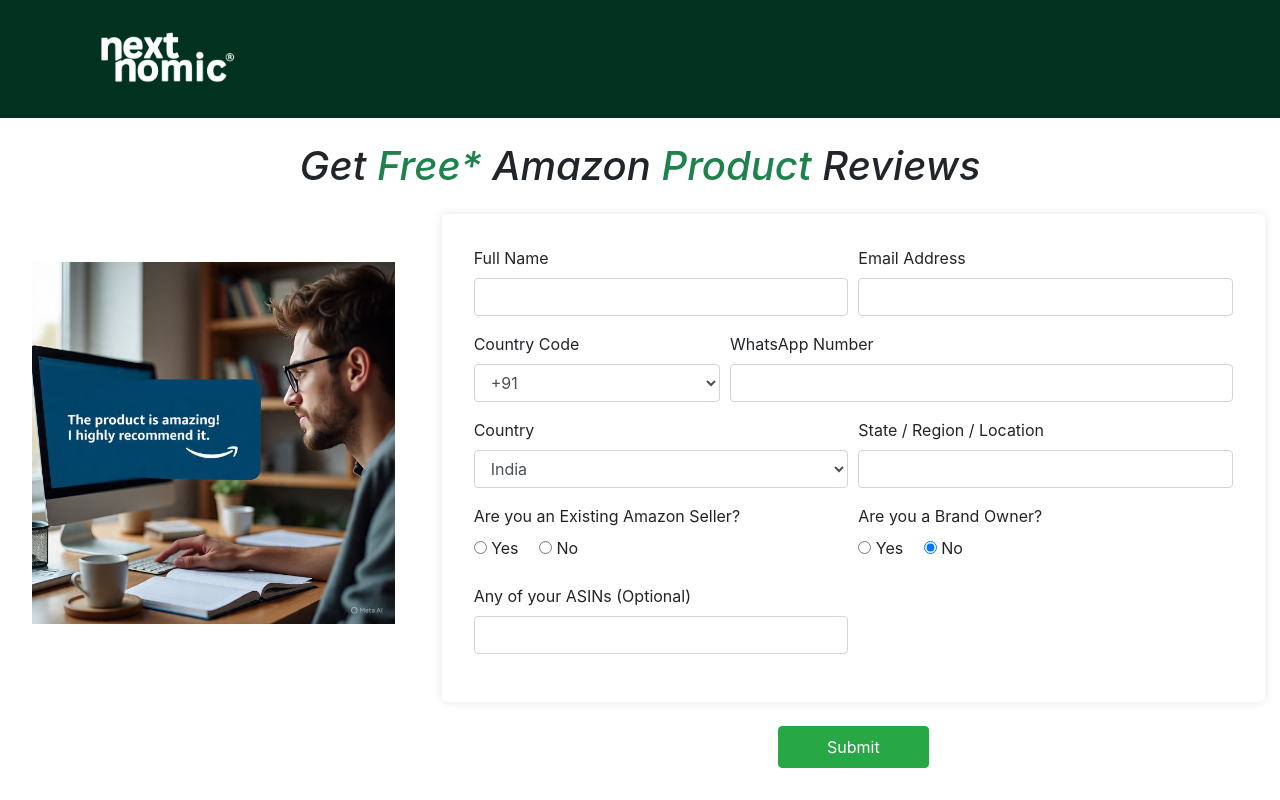
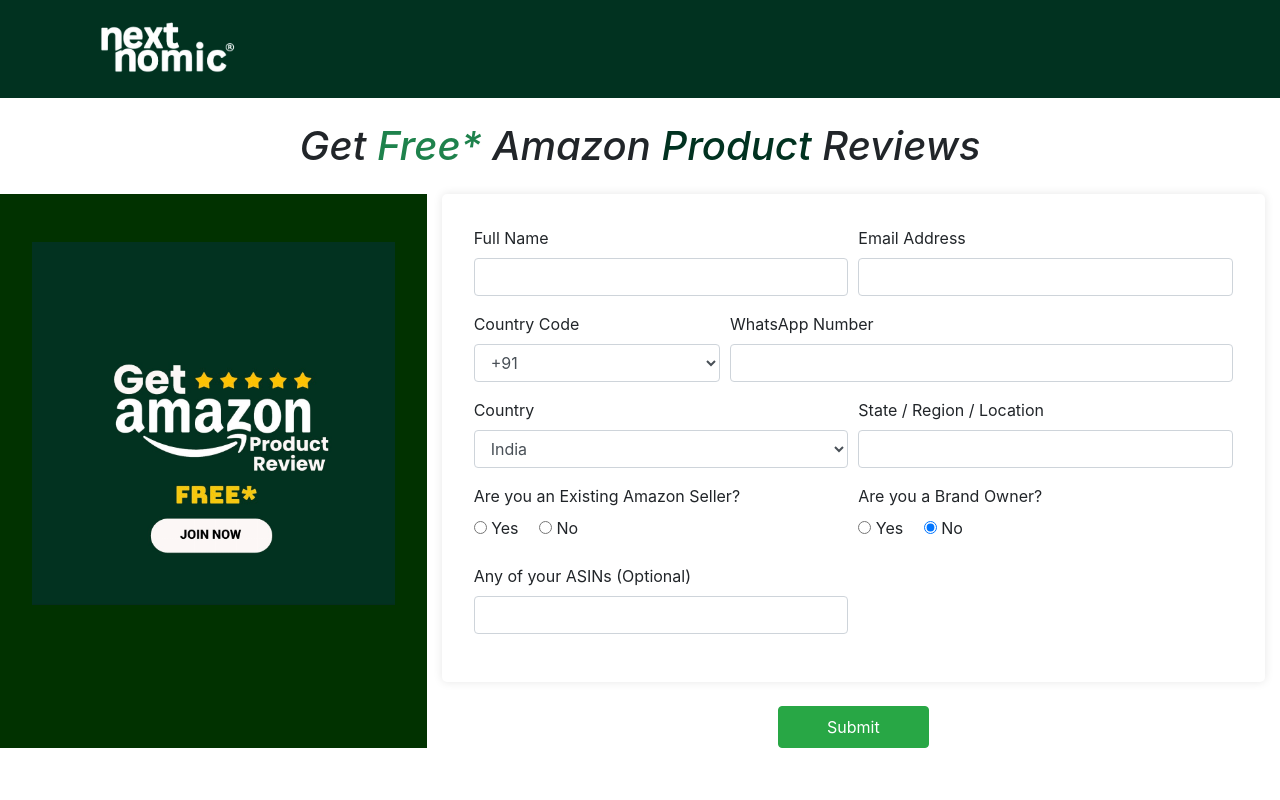
Before and after one commit to DS-Shifana/Nextnomic, a Django app: page /reviewform/ in a window 1280 px wide. Run offline with Django 5.2, Linux system fonts and the light colour scheme; some libraries are stand-ins or nearby versions.

Commit message:
updated reviewform ad

```diff
--- a/reviewform/templates/reviewform/reviewform.html
+++ b/reviewform/templates/reviewform/reviewform.html
@@ -5,7 +5,7 @@
 <head>
     <meta charset="UTF-8">
     <meta name="viewport" content="width=device-width, initial-scale=1.0">
-    <title>Learn How to get Amazon Reviews Free</title>
+    <title>Get Amazon Product Reviews Free</title>
 
     <!-- Bootstrap CSS -->
     <link href="https://stackpath.bootstrapcdn.com/bootstrap/4.5.2/css/bootstrap.min.css" rel="stylesheet">
@@ -21,6 +21,7 @@
         .sidebar {
             padding: 2rem;
             text-align: center;
+
         }
 
         #card-div {
@@ -31,7 +32,7 @@
 
 <body>
 
-<nav class="navbar" style="background-color:#013220; padding: 18px;">
+    <nav class="navbar navbar-expand-lg navbar-dark" style="background-color: #013220;">
     <div class="container">
         <a class="navbar-brand" href="#">
             <img src="{% static 'nnlogo.png' %}" alt="Logo" style="width:160px;">
@@ -41,14 +42,14 @@
 
 <div class="container-fluid">
     <h1 class="text-center mt-4">
-        <em>Get <span style="color:#1e824c">Free*</span> Amazon <span style="color:#1e824c">Product</span> Reviews</em>
+        <em>Get <span style="color:#1e824c">Free*</span> Amazon <span style="color:#013220">Product</span> Reviews</em>
     </h1>
 
     <div class="row mt-4">
 
         <!-- Sidebar -->
-        <div class="col-lg-4 col-md-12 sidebar">
-            <img src="{% static 'reviewads.jpg' %}" class="img-fluid mt-3" alt="Ads Image">
+        <div class="col-lg-4 col-md-12 sidebar" style="background-color: #013200;">
+            <img src="{% static 'review.PNG' %}" class="img-fluid mt-3" alt="Ads Image">
         </div>
 
         <!-- Form Area -->
```
Also changed, not shown: static/review.PNG (added).
